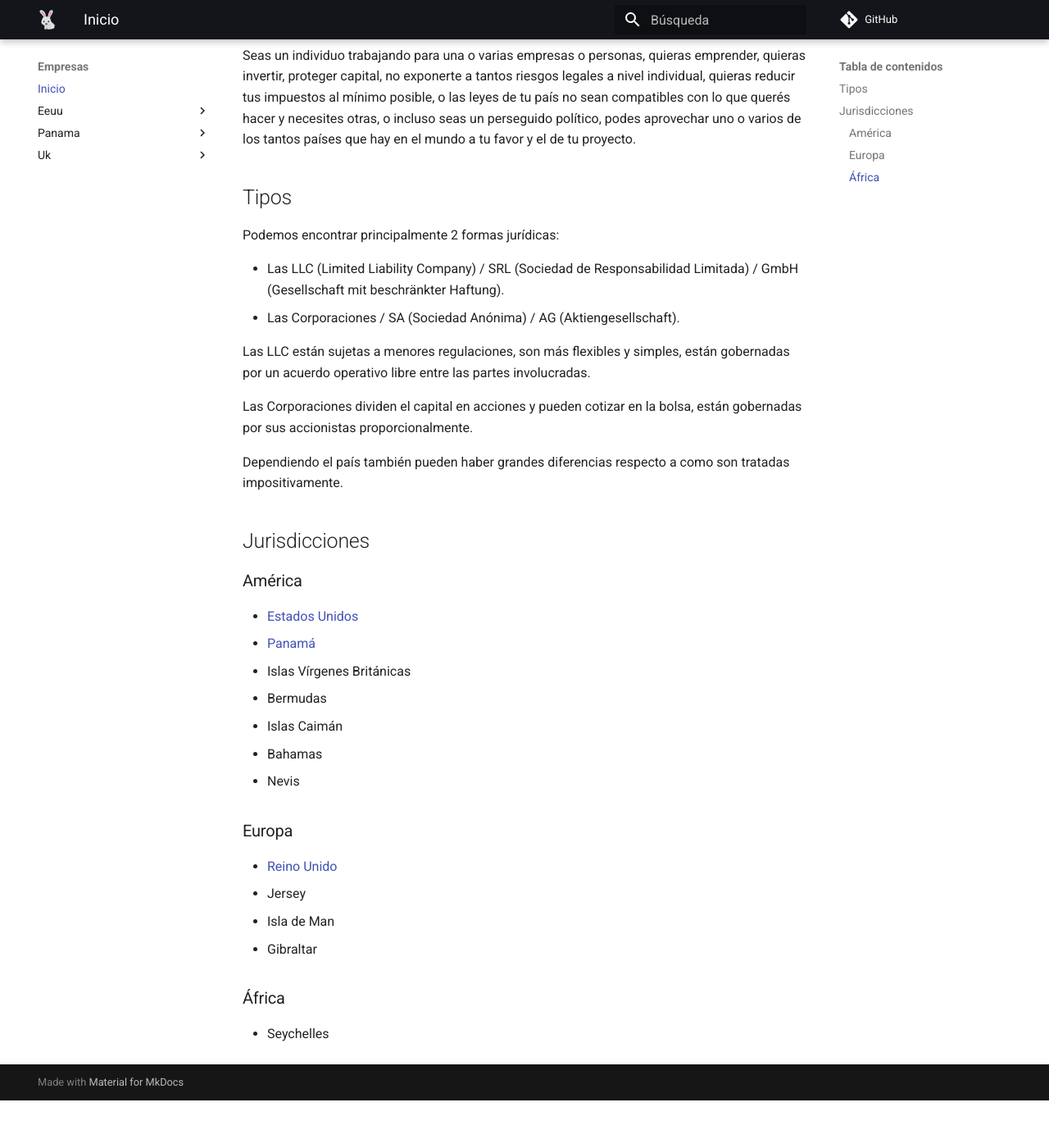
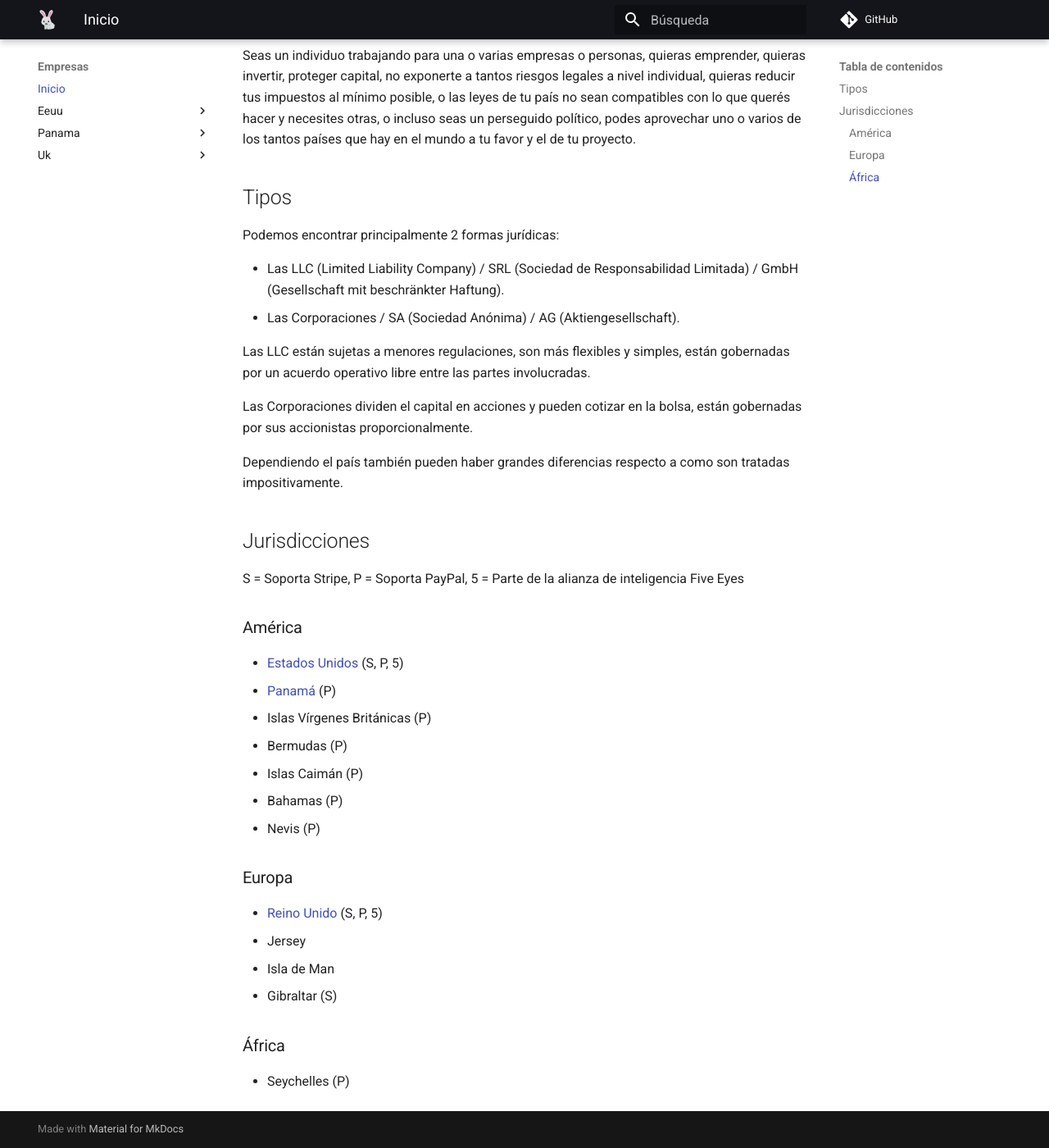
Before and after one commit to anomalouscode/wiki, an MkDocs documentation site: the page built from docs/empresas/index.md, in a window 1280 px wide and 1400 px high, scrolled down 240 px. Shown: the whole window at 82% size. Built offline with MkDocs 1.6.1 and Material for MkDocs 9.7.7, drawn with Linux system fonts in a browser that asks for light colours; comment, search, counter and statistics services are not loaded; before the commit the page ends 1582 px from its top, so only the background shows below that.

Commit message:
Update index.md

```diff
--- a/docs/empresas/index.md
+++ b/docs/empresas/index.md
@@ -23,23 +23,25 @@
 
 ## Jurisdicciones
 
+S = Soporta Stripe, P = Soporta PayPal, 5 = Parte de la alianza de inteligencia Five Eyes
+
 ### América
 
-- [Estados Unidos](eeuu/)
-- [Panamá](panama/)
-- Islas Vírgenes Británicas
-- Bermudas
-- Islas Caimán
-- Bahamas
-- Nevis
+- [Estados Unidos](eeuu/) (S, P, 5)
+- [Panamá](panama/) (P)
+- Islas Vírgenes Británicas (P)
+- Bermudas (P)
+- Islas Caimán (P)
+- Bahamas (P)
+- Nevis (P)
 
 ### Europa
 
-- [Reino Unido](uk/)
+- [Reino Unido](uk/) (S, P, 5)
 - Jersey
 - Isla de Man
-- Gibraltar
+- Gibraltar (S)
 
 ### África
 
-- Seychelles
+- Seychelles (P)
```
